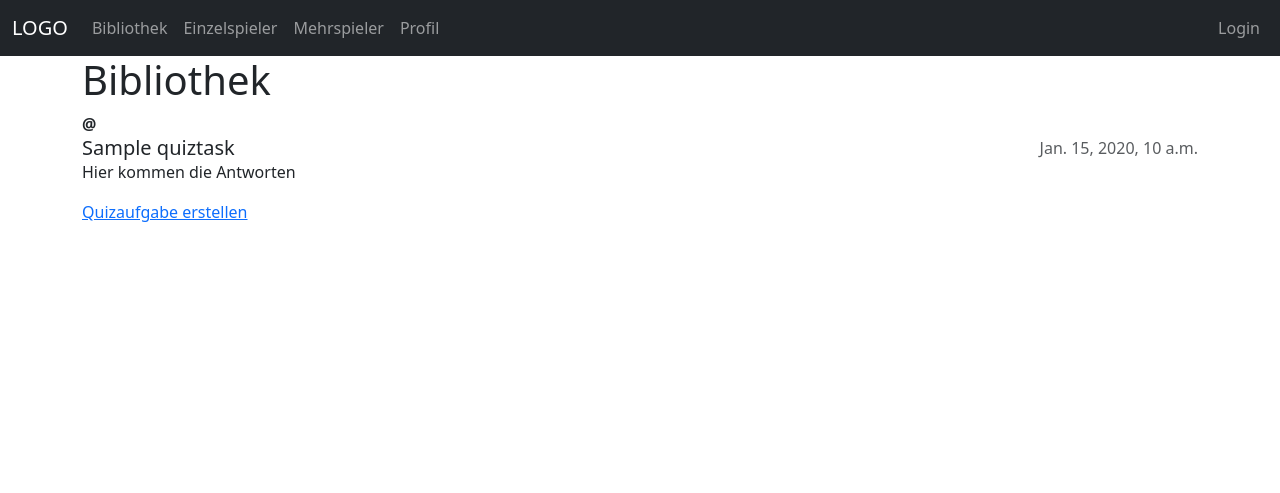
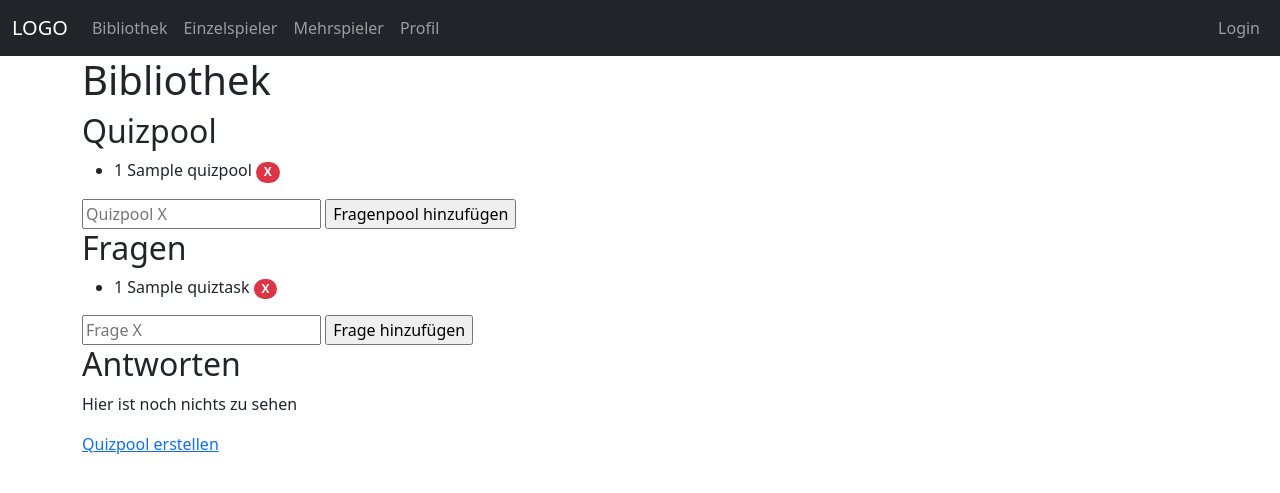
Before and after one commit to fulcrum1991/Quiz-App, a Django app: template Quiz-App/templates/library/library.html in a window 1280 px wide. Shown: the top 493 px of the page. Run offline with Django 5.2, Linux system fonts and the light colour scheme; tables that the repository leaves empty hold one stand-in row (values such as "Sample post"); the template is opened without the code that fills it: values that come from a table or form of the project are taken from there, most other values are stand-ins (such as "Sample title", 1, 10 or a date in 2020); some libraries are stand-ins or nearby versions.

Commit message:
Library Models erstellt. Arbeit an Library View mit HTMX. Hier funktional: Anzeige der Pools und verlinkung mit Fragen.

```diff
--- a/Quiz-App/Library/models.py
+++ b/Quiz-App/Library/models.py
@@ -5,15 +5,15 @@ from django.contrib.auth.models import User
 # Create your models here.
 class QuizPool(models.Model):
     name = models.CharField(max_length=100)
-    creator_id = models.ForeignKey(User, default='1', on_delete=models.SET('1'))      # on_delete=models.SET(1) = absicht uid = 1
+    creator = models.ForeignKey(User, default='1', on_delete=models.SET('1'))      # on_delete=models.SET(1) = absicht uid = 1
     created_date = models.DateTimeField(auto_now_add=True)
     updated_date = models.DateTimeField(auto_now=True)
 
 class QuizTask(models.Model):
-    pool_id = models.ForeignKey(QuizPool, default='1', on_delete=models.CASCADE)       # Wenn Pool gelöscht werden auch die fragen gelöscht
+    pool = models.ForeignKey(QuizPool, default='1', on_delete=models.CASCADE)       # Wenn Pool gelöscht werden auch die fragen gelöscht
     question = models.CharField(max_length=100)
     approved = models.BooleanField(default=False)
-    creator_id = models.ForeignKey(User, default='1', on_delete=models.SET('1'))  # on_delete=models.SET(1) = absicht uid = 1
+    creator = models.ForeignKey(User, default='1', on_delete=models.SET('1'))  # on_delete=models.SET(1) = absicht uid = 1
     created_date = models.DateTimeField(auto_now_add=True)
     updated_date = models.DateTimeField(auto_now=True)
 
@@ -21,7 +21,7 @@ class QuizTask(models.Model):
         return str(self.question)
 
 class Answer(models.Model):
-    task_id = models.ForeignKey(QuizTask, default='1', on_delete=models.CASCADE)  # Wenn Pool gelöscht werden auch die fragen gelöscht
+    task = models.ForeignKey(QuizTask, default='1', on_delete=models.CASCADE)  # Wenn Pool gelöscht werden auch die fragen gelöscht
     creator = models.ForeignKey(User, default='1', on_delete=models.SET('1'))   # on_delete=models.SET(1) = absicht uid = 1
     answer = models.CharField(max_length=200)
     correct = models.BooleanField(default=False)
--- a/Quiz-App/Library/urls.py
+++ b/Quiz-App/Library/urls.py
@@ -4,7 +4,17 @@ from Library import views
 
 urlpatterns = [
     path('', views.library, name='library'),
-    path('library', views.library, name='library'),
-    path('create-quiztask', views.create_quiztask, name='create-quiztask'),
+    path('library/', views.library, name='library'),
+]
 
+htmxpatterns = [
+    path('library/get_quizpools', views.get_quizpools, name='get_quizpools'),
+    path('library/create_quizpool', views.create_quizpool, name='create_quizpool'),
+    path('library/delete_pool/<int:id>', views.delete_pool, name='delete_pool'),
+    path('library/get_quiztasks/<int:pool_id>', views.get_quiztasks, name='get_quiztasks'),
+    path('library/create_quiztask', views.create_quiztask, name='create_quiztask'),
+    path('library/delete_task/<int:id>', views.delete_task, name='delete_task'),
+    path('library/get_answers', views.get_answers, name='get_answers'),
 ]
+
+urlpatterns += htmxpatterns
--- a/Quiz-App/Library/views.py
+++ b/Quiz-App/Library/views.py
@@ -1,35 +1,65 @@
+from django.http import HttpResponse
 from django.shortcuts import render, redirect
 from django.contrib.auth.decorators import login_required, permission_required
+from django.views.decorators.http import require_http_methods
+
+from .forms import QuizPoolForm, QuizTaskForm
+from .models import QuizPool, QuizTask, Answer
 
 
-from .forms import QuizTaskForm
-from .models import QuizTask
 
 # Create your views here.
 
+## QuizPools
 def library(request):
-    quiztasks = QuizTask.objects.all()
+    quizpools = QuizPool.objects.all()
+    return render(request, 'library/library.html', {'quizpools': quizpools})
 
-    # Delete a quiztask
+def get_quizpools(request):
+    quizpools = QuizPool.objects.all()
+    return render(request, 'library/list_quizpools.html', {'quizpools': quizpools})
+
+def delete_pool(request, id):
+    QuizPool.objects.get(id=id).delete()
+    quizpools = QuizPool.objects.all()
+    return render(request, 'library/list_quizpools.html', {'quizpools': quizpools})
+
+#@permission_required("Library.add_quiztask", login_url='/login', raise_exception=True)
+def create_quizpool(request):
     if request.method == 'POST':
-        quiztask_id = request.POST.get('quiztask-id')
-        quiztask = QuizTask.objects.filter(id=quiztask_id).first()
-        if quiztask and (quiztask.creator_id == request.user or request.user.has_perm('quiz.delete_quiztask', quiztask)):
-            quiztask.delete()
+        form = QuizPoolForm(request.POST)
 
-    return render(request, 'library/library.html', {'quiztasks': quiztasks})
+        if form.is_valid():
+            quizpool = form.save(commit=False)
+            quizpool.creator = request.user
+            quizpool.save()
+    quizpools = QuizPool.objects.all()
+    return render(request, 'library/list_quizpools.html', {'quizpools': quizpools})
 
+## QuizTasks
+def get_quiztasks(request, pool_id):
 
-@permission_required("Library.add_quiztask", login_url='/login', raise_exception=True)
-def create_quiztask(request):                       # naming convention pep8
+    quiztasks = QuizTask.objects.filter(pool_id=pool_id)
+    print(quiztasks)
+    return render(request, 'library/list_quiztasks.html', {'quiztasks': quiztasks})
+
+def delete_task(request, pool_id):
+    QuizTask.objects.get(id=id).delete()
+    quiztasks = QuizTask.objects.get(id=pool_id)
+    return render(request, 'library/list_quizpools.html', {'quiztasks': quiztasks})
+
+#@permission_required("Library.add_quiztask", login_url='/login', raise_exception=True)
+def create_quiztask(request):
     if request.method == 'POST':
-        form = QuizTaskForm(request.POST)
+        form = QuizPoolForm(request.POST)
+
         if form.is_valid():
-            quiztask = form.save(commit=False)
-            quiztask.author = request.user
-            quiztask.save()
-            return redirect('library')
-    else:
-        form = QuizTaskForm()
+            quizpool = form.save(commit=False)
+            quizpool.creator = request.user
+            quizpool.save()
+    quizpools = QuizPool.objects.all()
+    return render(request, 'library/list_quizpools.html', {'quizpools': quizpools})
 
-    return render(request, 'create-quiztask.html', {'form': form})
+def get_answers(request):
+    answers = Answer.objects.all()
+    return render(request, 'library/list_answers.html', {'answers': answers})
--- a/Quiz-App/templates/base.html
+++ b/Quiz-App/templates/base.html
@@ -115,5 +115,11 @@
         integrity="sha384-YvpcrYf0tY3lHB60NNkmXc5s9fDVZLESaAA55NDzOxhy9GkcIdslK1eN7N6jIeHz"
         crossorigin="anonymous">
     </script>
+    <script src="https://unpkg.com/htmx.org@1.1.0"></script>
+    <script>
+      document.body.addEventListener('htmx:configRequest', (event) => {
+        event.detail.headers['X-CSRFToken'] = '{{ csrf_token }}';
+      })
+    </script>
 </body>
 </html>
--- a/Quiz-App/templates/library/library.html
+++ b/Quiz-App/templates/library/library.html
@@ -3,34 +3,18 @@
 
 {%  block content %}
     <h1>Bibliothek</h1>
-    {% for quiztask in quiztasks %}
-        <div class="card-header">
-            <strong>@{{ quiztask.author.username }}</strong>
+    <div>
+        <h2>Quizpool</h2>
+        {% include 'library/quizpools.html' %}
+    </div>
+    <div>
+        <h2>Fragen</h2>
+        {% include 'library/quiztasks.html' %}
+    </div>
+    <div>
+        <h2>Antworten</h2>
+        <div hx-get="/library/get_answers" hx-trigger="load">
+            {% include 'library/list_answers.html' %}
         </div>
-        <div class="card-body d-flex flex-row justify-content-between">
-            <div>
-                <h5 class="card-title">{{ quiztask.question }}</h5>
-                <p>Hier kommen die Antworten</p>
-            </div>
-            <div>
-            <!-- Delete Button-->
-                {% if user == quiztask.author or perms.quiz.delete_quiztask %}
-                    <form method="post">
-                        {% csrf_token %}
-                        <button type="submit" class="btn btn-danger" name="quiztask-id" value="{{ quiztask.id }}">
-                            Delete
-                        </button>
-                    </form>
-                {% endif %}
-            </div>
-        <div class="card-footer text-muted">
-            {{ quiztask.created_date }}
-        </div>
-        </div>
-    {% empty %}
-        <p>Hier ist noch nichts zu sehen</p>
-    {% endfor %}
-    <div>
-        <a href="/create-quiztask">Quizaufgabe erstellen</a>
     </div>
 {% endblock %}
--- /dev/null
+++ b/Quiz-App/templates/library/list_answers.html
@@ -0,0 +1,13 @@
+<div id="list_answers">
+    {% for task in quizpools %}
+        <div>{{ forloop.counter }} {{ pool.name }}
+{#            <span class="action badge rounded-pill text-bg-danger" hx-delete="{% url 'delete_task' pool.id %}"#}
+{#                  hx-target="#list_quiztasks" hx-confirm="Are you sure you wish to delete?" style="cursor: pointer;">X</span>#}
+        </div>
+    {% empty %}
+        <p>Hier ist noch nichts zu sehen</p>
+    {% endfor %}
+    <div>
+        <a href="/create-quizpool">Quizpool erstellen</a>
+    </div>
+</div>
--- /dev/null
+++ b/Quiz-App/templates/library/list_quizpools.html
@@ -0,0 +1,15 @@
+<ul>
+    {% for pool in quizpools %}
+        <li >
+            <div>
+                <span hx-get="{% url 'get_quiztasks' pool.id %}" hx-target="#list_quiztasks">
+                    {{ forloop.counter }} {{ pool.name }}
+                </span>
+                <span class="action badge rounded-pill text-bg-danger" hx-delete="{% url 'delete_pool' pool.id %}"
+                      hx-target="#list_quizpool" hx-confirm="Are you sure you wish to delete?" style="cursor: pointer;">X</span>
+            </div>
+        </li>
+    {% empty %}
+        <p>Hier ist noch nichts zu sehen</p>
+    {% endfor %}
+</ul>
--- /dev/null
+++ b/Quiz-App/templates/library/list_quiztasks.html
@@ -0,0 +1,12 @@
+<ul>
+    {% for task in quiztasks %}
+        <li>
+            <div>{{ forloop.counter }} {{ task.question }}
+                <span class="action badge rounded-pill text-bg-danger" hx-delete="{% url 'delete_task' task.id %}"
+                      hx-target="#list_quiztasks" hx-confirm="Are you sure you wish to delete?" style="cursor: pointer;">X</span>
+            </div>
+        </li>
+    {% empty %}
+        <p>Hier ist noch nichts zu sehen</p>
+    {% endfor %}
+</ul>
--- /dev/null
+++ b/Quiz-App/templates/library/quizpools.html
@@ -0,0 +1,11 @@
+<div id="quizpools">
+    <div id="list_quizpools">
+        {%  include 'library/list_quizpools.html' %}
+    </div>
+    <div id="create_quizpool">
+        <form hx-post="{% url 'create_quizpool' %}" hx-target="#list_quizpools">
+            <input type="text" name="name" placeholder="Quizpool X" required>
+            <input type="submit" value="Fragenpool hinzufügen" >
+        </form>
+    </div>
+</div>
--- /dev/null
+++ b/Quiz-App/templates/library/quiztasks.html
@@ -0,0 +1,11 @@
+<div id="quiztasks">
+    <div id="list_quiztasks">
+        {%  include 'library/list_quiztasks.html' %}
+    </div>
+    <div id="create_quiztask">
+        <form hx-post="{% url 'create_quiztask' %}" hx-target="#list_quiztasks">
+            <input type="text" name="question" placeholder="Frage X" required>
+            <input type="submit" value="Frage hinzufügen" >
+        </form>
+    </div>
+</div>
```
Also changed, not shown: Quiz-App/Library/forms.py (+5 -2 lines), Quiz-App/templates/create-quizpool.html (deleted, +0 -13 lines), .github/workflows/develop_quiz-app.yml (deleted), Quiz-App/templates/library/create-quiztask.html (renamed from Quiz-App/templates/create-quiztask.html).
